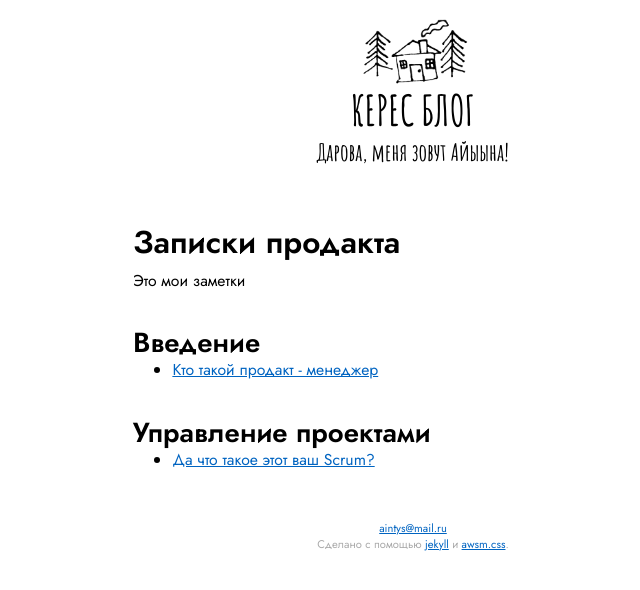
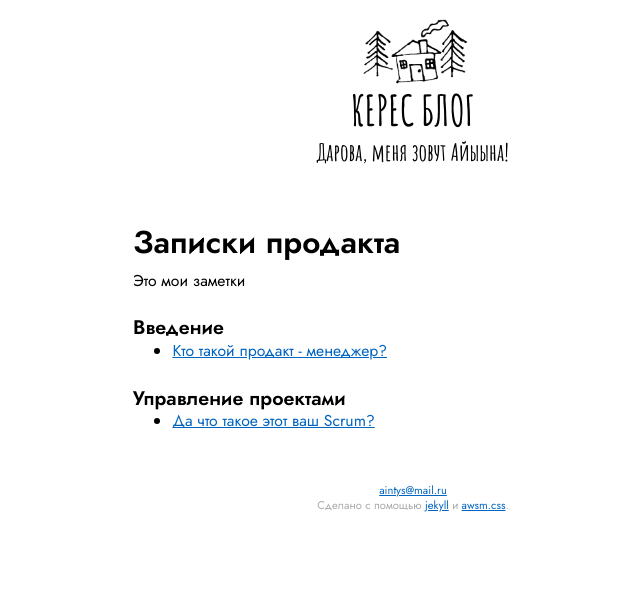
Before and after one commit to keresm/keresaina.github.io, a Jekyll site: the page built from _pages/product.md, in a window 1280 px wide. Shown: the top 590 px of the page, without its empty margins (227-867 px from the left). Built offline with Jekyll 4.4.1, drawn with Linux system fonts in a browser that asks for light colours.

```diff
--- a/_pages/product.md
+++ b/_pages/product.md
@@ -7,9 +7,9 @@ title: Записки продакта
 Это мои заметки
 
 
-## Введение
-- [Кто такой продакт - менеджер]({{ site.url }}/who_is_pm/)
+### Введение
+- [Кто такой продакт - менеджер?]({{ site.url }}/who_is_pm/)
 
-## Управление проектами
+### Управление проектами
 
 - [Да что такое этот ваш Scrum?]({{ site.url }}/scrum/)
```
